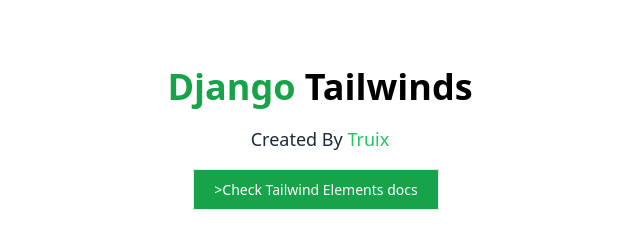
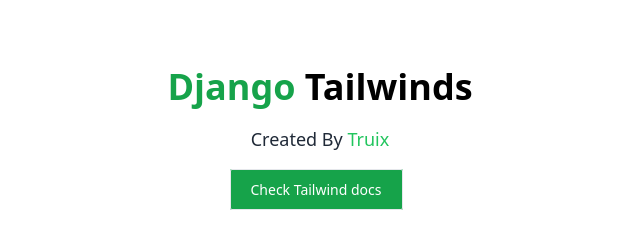
Before and after one commit to fredtruix/Django-tailwinds, a website: page index.html in a window 1280 px wide. Shown: the whole page, without its empty margins (320-960 px from the left). Drawn offline with nearby package versions, Linux system fonts and the light colour scheme.

Commit message:
Update index.html

```diff
--- a/index.html
+++ b/index.html
@@ -26,7 +26,7 @@
         <div class="mx-auto max-w-screen-sm text-center">
             <h2 class="mb-4 text-4xl font-extrabold leading-tight text-black"><span class="text-green-600">Django</span> Tailwinds</h2>
             <p class="mb-6 font-light text-gray-800 md:text-lg">Created By <span class="text-green-500">Truix</span></p>
-            <a href="https://tailwindcss.com/docs/installation" class="text-white bg-green-600 hover:bg-transparent rounded-sm  font-medium border hover:border-green-600 hover:text-green-600 text-sm px-5 py-2.5 mr-2 mb-2  focus:outline-none" target="_blank">>Check Tailwind Elements docs</a>
+            <a href="https://tailwindcss.com/docs/installation" class="text-white bg-green-600 hover:bg-transparent rounded-sm  font-medium border hover:border-green-600 hover:text-green-600 text-sm px-5 py-2.5 mr-2 mb-2  focus:outline-none" target="_blank">Check Tailwind docs</a>
         </div>
     </div>
 </section>
```
